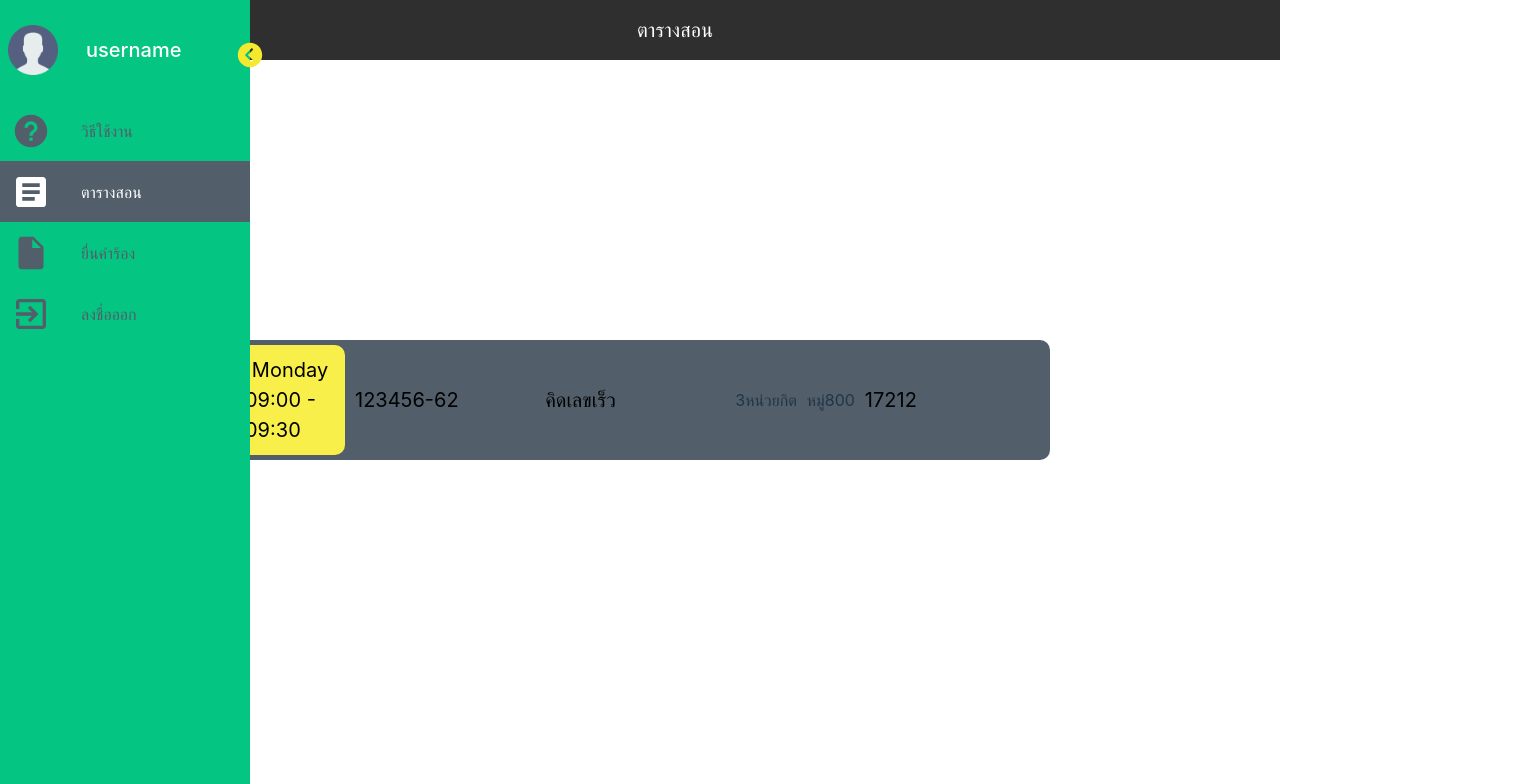
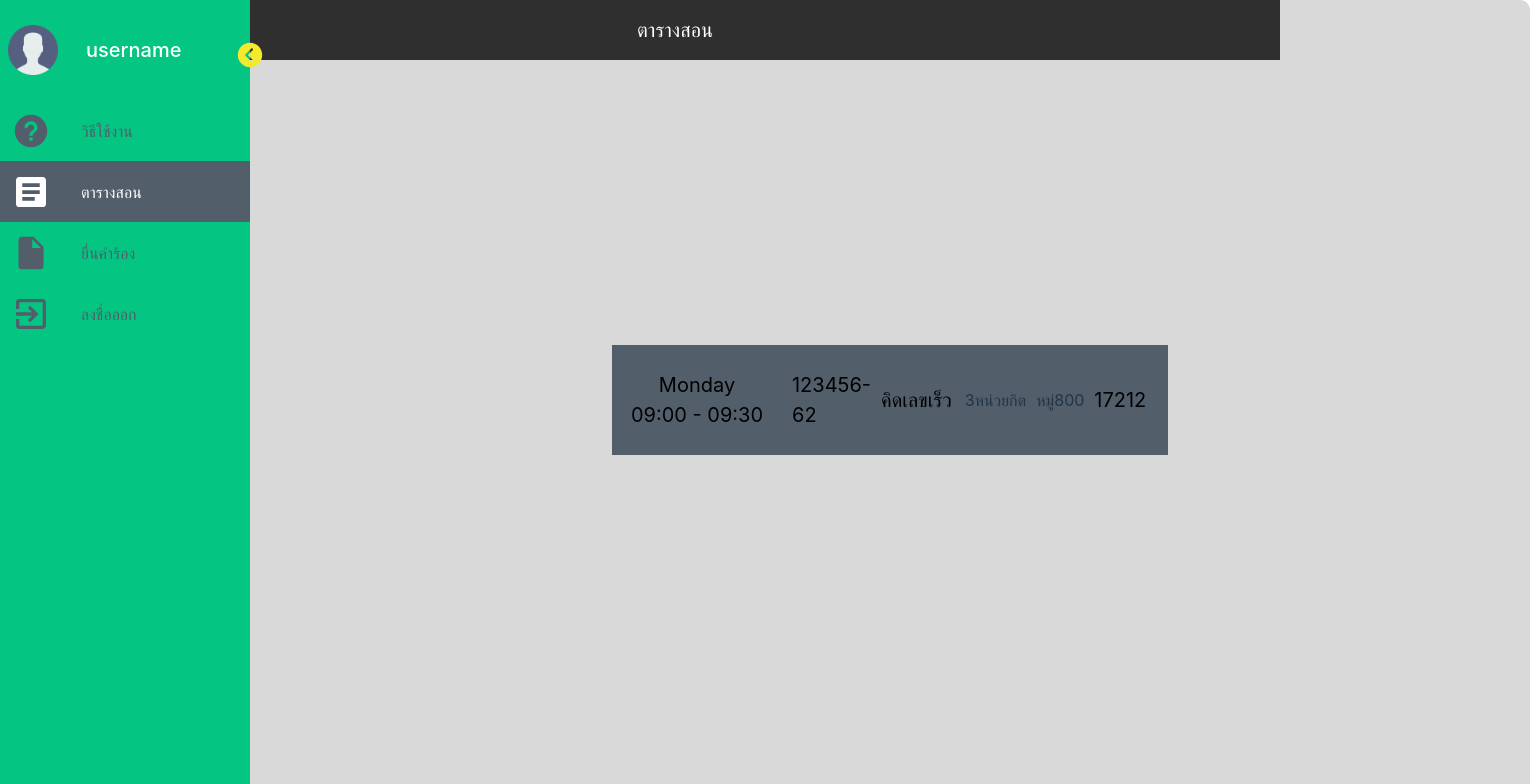
Before and after one commit to nattakit2543/SE-Final, a React (Vite) app in the folder SE_PROJ_2/: page /teacher/schTable in a window 1280 px wide. Shown: the top 784 px of the page, 1530 px wide, since content can reach past the window. Built offline with nearby package versions, Linux system fonts and the light colour scheme.

Commit message:
Update SchTable.css

```diff
--- a/SE_PROJ_2/src/pages/2Teacher/SchTable.css
+++ b/SE_PROJ_2/src/pages/2Teacher/SchTable.css
@@ -1,35 +1,51 @@
 .schedule-container {
-    position: absolute;
-    top: 50%;
-    left: 50%;
-    transform: translate(-50%, -50%);
-    width: 820px;
-    background-color: #525E6A;
+  width: 100vw;
+  height: 100vh;
+  background-color: #D9D9D9;
   border-radius: 10px;
   padding: 5px;
   box-sizing: border-box;
   display: flex;
+  justify-content: center;
+  align-items: center;
+}
+
+.subject-list {
+  display: flex;
   flex-direction: column;
-    gap: 15px;
+  width: 80%;
+  max-width: 960px;
+  gap: 20px;
+  padding: 20px;
+  border-radius: 10px;
+  box-shadow: 0 4px 8px rgba(0,0,0,0.1);
 }
 
 .subject-item {
   display: flex;
   align-items: center;
   gap: 10px;
+  background-color: #525E6A;
 }
 
 .time-frame {
-    background-color: #f8ef4a;
-    border-radius: 10px;
+  border-radius: 0px;
   padding: 10px;
-    width: 90px;
+  width: 150px;
   height: 90px;
   display: flex;
   flex-direction: column;
   align-items: center;
   justify-content: center;
 }
+
+.day-M { background-color: #F9F3D3; }
+.day-T { background-color: #FFD5E3; }
+.day-W { background-color: #E1FEE5; }
+.day-Th { background-color: #FFE0D9; }
+.day-F { background-color: #C6EAF9; }
+.day-Sat { background-color: #E8DAFD; }
+.day-Sun { background-color: #F5B9C0; }
 
 .day, .time, .course-code, .course-name, .classroom {
   color: #000000;
```
Lines whose indentation alone changed are shown as unchanged.
